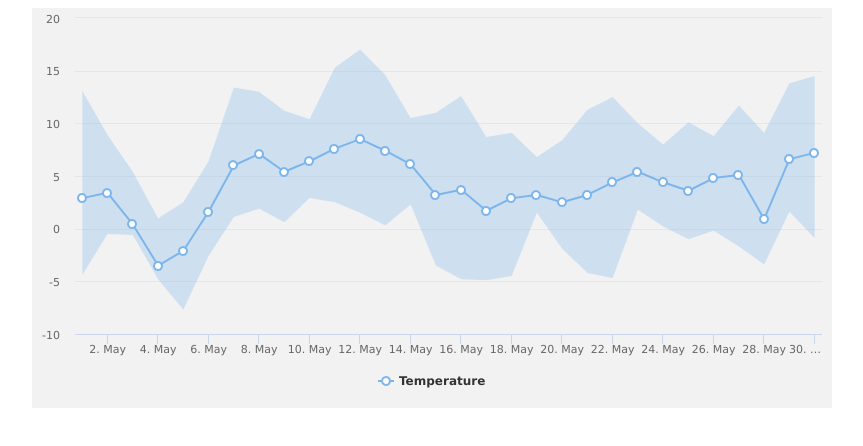
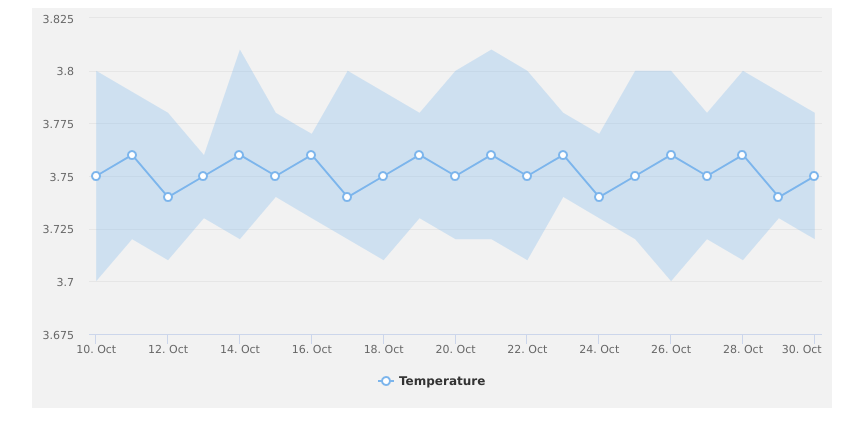
Before and after one commit to Walterchb/prueba_highcharts, a plain HTML site: page index.html in a window 1280 px wide. Shown: the whole page, without its empty margins (208-1071 px from the left). Drawn offline with nearby package versions, Linux system fonts and the light colour scheme.

Commit message:
Update index.html

```diff
--- a/index.html
+++ b/index.html
@@ -98,69 +98,51 @@
 <!-- Código de Highcharts al final del body -->
 <script>
     const ranges = [
-        [-4.4, 13.1],
-        [-0.5, 8.9],
-        [-0.6, 5.4],
-        [-4.8, 1.0],
-        [-7.7, 2.5],
-        [-2.6, 6.4],
-        [1.1, 13.4],
-        [1.9, 13.0],
-        [0.6, 11.2],
-        [2.9, 10.4],
-        [2.5, 15.3],
-        [1.5, 17.0],
-        [0.3, 14.6],
-        [2.3, 10.5],
-        [-3.5, 11.0],
-        [-4.8, 12.6],
-        [-4.9, 8.7],
-        [-4.5, 9.1],
-        [1.5, 6.8],
-        [-1.9, 8.4],
-        [-4.2, 11.3],
-        [-4.7, 12.5],
-        [1.8, 10.0],
-        [0.2, 8.0],
-        [-1.0, 10.1],
-        [-0.2, 8.8],
-        [-1.7, 11.7],
-        [-3.4, 9.1],
-        [1.6, 13.8],
-        [-0.9, 14.5]
+    [3.7, 3.8],
+    [3.72, 3.79],
+    [3.71, 3.78],
+    [3.73, 3.76],
+    [3.72, 3.81],
+    [3.74, 3.78],
+    [3.73, 3.77],
+    [3.72, 3.8],
+    [3.71, 3.79],
+    [3.73, 3.78],
+    [3.72, 3.8],
+    [3.72, 3.81],
+    [3.71, 3.8],
+    [3.74, 3.78],
+    [3.73, 3.77],
+    [3.72, 3.8],
+    [3.7, 3.8],
+    [3.72, 3.78],
+    [3.71, 3.8],
+    [3.73, 3.79],
+    [3.72, 3.78]
 ];
 
 const averages = [
-        [2.9],
-        [3.4],
-        [0.4],
-        [-3.5],
-        [-2.1],
-        [1.6],
-        [6.0],
-        [7.1],
-        [5.4],
-        [6.4],
-        [7.6],
-        [8.5],
-        [7.4],
-        [6.1],
-        [3.2],
-        [3.7],
-        [1.7],
-        [2.9],
-        [3.2],
-        [2.5],
-        [3.2],
-        [4.4],
-        [5.4],
-        [4.4],
-        [3.6],
-        [4.8],
-        [5.1],
-        [0.9],
-        [6.6],
-        [7.2]
+    [3.75],
+    [3.76],
+    [3.74],
+    [3.75],
+    [3.76],
+    [3.75],
+    [3.76],
+    [3.74],
+    [3.75],
+    [3.76],
+    [3.75],
+    [3.76],
+    [3.75],
+    [3.76],
+    [3.74],
+    [3.75],
+    [3.76],
+    [3.75],
+    [3.76],
+    [3.74],
+    [3.75]
 ];
 
 Highcharts.chart('container', {
@@ -171,7 +153,7 @@
     xAxis: {
         type: 'datetime',
         accessibility: {
-                rangeDescription: 'Range: April 1st 2022 to April 30th 2024.'
+            rangeDescription: 'Range: October 10th 2024 to October 31st 2024.'
         }
     },
     yAxis: {
@@ -186,7 +168,7 @@
     },
     plotOptions: {
         series: {
-                pointStart: Date.UTC(2024, 4, 1),
+            pointStart: Date.UTC(2024, 9, 10),  // October 10th, 2024
             pointIntervalUnit: 'day'
         }
     },
```
Lines whose indentation alone changed are shown as unchanged.
